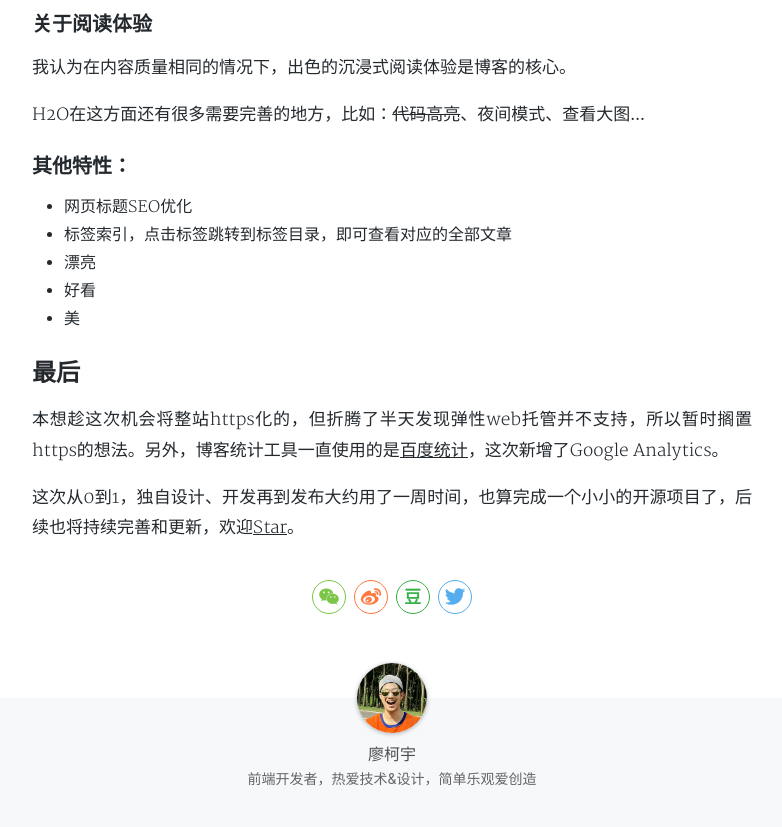
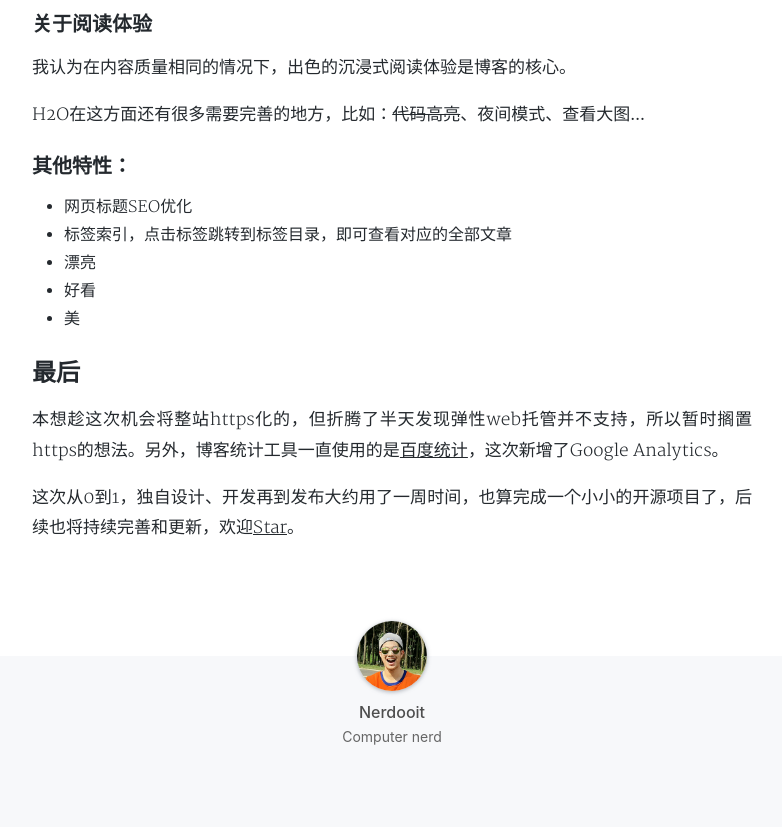
Before and after one commit to nerdooit/nerdooit.github.io, a Jekyll site: the page built from _posts/2017-04-18-new-theme-h2o.md, in a window 1280 px wide and 1400 px high, scrolled down 5907 px. Shown: the part 71-898 px from the top of the window, without its empty margins (248-1030 px from the left). Built offline with Jekyll 4.4.1, drawn with Linux system fonts in a browser that asks for light colours; nearby versions of some CDN libraries; a style sheet for code colours, icons or effects is not loaded; some of the changed text lies outside the part shown; grey boxes are pictures that could not be loaded.

Commit message:
configure

```diff
--- a/_config.yml
+++ b/_config.yml
@@ -1,8 +1,8 @@
 # Site settings 配置站点
-title: '廖柯宇的独立博客'
-description: '昵称悟空，千禧一代，前端开发者/伪极客/灵魂摄影师，热爱技术&设计。很高兴能在这里与你分享我对技术和生活的思考。'
-keyword: '廖柯宇, 廖柯宇的独立博客, 廖柯宇的博客, 前端, 前端开发, 前端博客, javascript, vuejs, nodejs, 设计'
-url: '' # your host
+title: "nerdooit's development blog :)"
+description: 'Bring your A game'
+keyword: 'C++ C Chromium Javascript WebEngine'
+url: 'https://nerdooit/github.io/' # your host
 
 # when build blog on server, if you don't need baseurl, you should leave this value blank.
 # 在服务器上建站时，如果你不需要子域名，请将这一格留空
@@ -21,19 +21,19 @@
 
 # Footer
 footer:
-  since: 2017
+  since: 2019
 
 # Author 配置博主信息
-author: '廖柯宇'
-nickname: '悟空'
-bio: '前端开发者，热爱技术&设计，简单乐观爱创造'
+author: 'Nerdooit'
+nickname: 'Nerdooit'
+bio: 'Computer nerd'
 avatar: '/assets/img/profile.png'
 
 # Search
 search: true
 
 # Night mode
-nightMode: true
+nightMode: false
 
 # Comments 评论功能
 comments:
@@ -44,8 +44,8 @@
 mathjax: true
 
 # Share
-social-share: true
-social-share-items: ['wechat', 'weibo', 'douban', 'twitter']
+#social-share: true
+#social-share-items: ['wechat', 'weibo', 'douban', 'twitter']
 
 # theme color 主题皮肤
 theme-color: 'default'  # pink or default
@@ -56,10 +56,10 @@
 # SNS settings 配置社交网站
 # url: email, weibo, zhihu, twitter, instagram, juejin, github, douban, facebook, dribble, uicn, jianshu, medium, linkedin
 sns:
-  weibo: '//weibo.com/lovecolcol'
-  juejin: '//juejin.im/user/57a6f434165abd006159b4cc'
-  instagram: '//www.instagram.com/steveliaocn'
-  github: '//github.com/kaeyleo'
+  #weibo: '//weibo.com/lovecolcol'
+  #juejin: '//juejin.im/user/57a6f434165abd006159b4cc'
+  #instagram: '//www.instagram.com/steveliaocn'
+  github: '//github.com/nerdooit'
 
 # Tags 设置标签
 recommend-tags: true # whether or not display recommend-tags on the sidebar
@@ -81,7 +81,7 @@
 
 # Permalink
 # See: https://github.com/kaeyleo/jekyll-theme-H2O/issues/35
-permalink: /:year/:month/:day/:title.html
+#permalink: /:year/:month/:day/:title.html
 
 # Plugins
 plugins: [jekyll-paginate]
--- a/_includes/header.html
+++ b/_includes/header.html
@@ -1,7 +1,7 @@
 <header class="g-header">
-    <div class="g-logo">
+    <!--<div class="g-logo">
       <a href="{{ "/" | relative_url }}"></a>
-    </div>
+    </div>-->
     <i id="menu-toggle" class="iconfont icon-menu"></i>
     <nav class="g-nav">
         <ul>
--- a/index.html
+++ b/index.html
@@ -1,7 +1,7 @@
 ---
 layout: default
-home-title: H2O Theme For Jekyll
-description: 或许是最漂亮的Jekyll主题
+home-title: Nerdooit's Development Blog
+description: Bring your A game.
 ---
 
 {% include header.html %}
```
